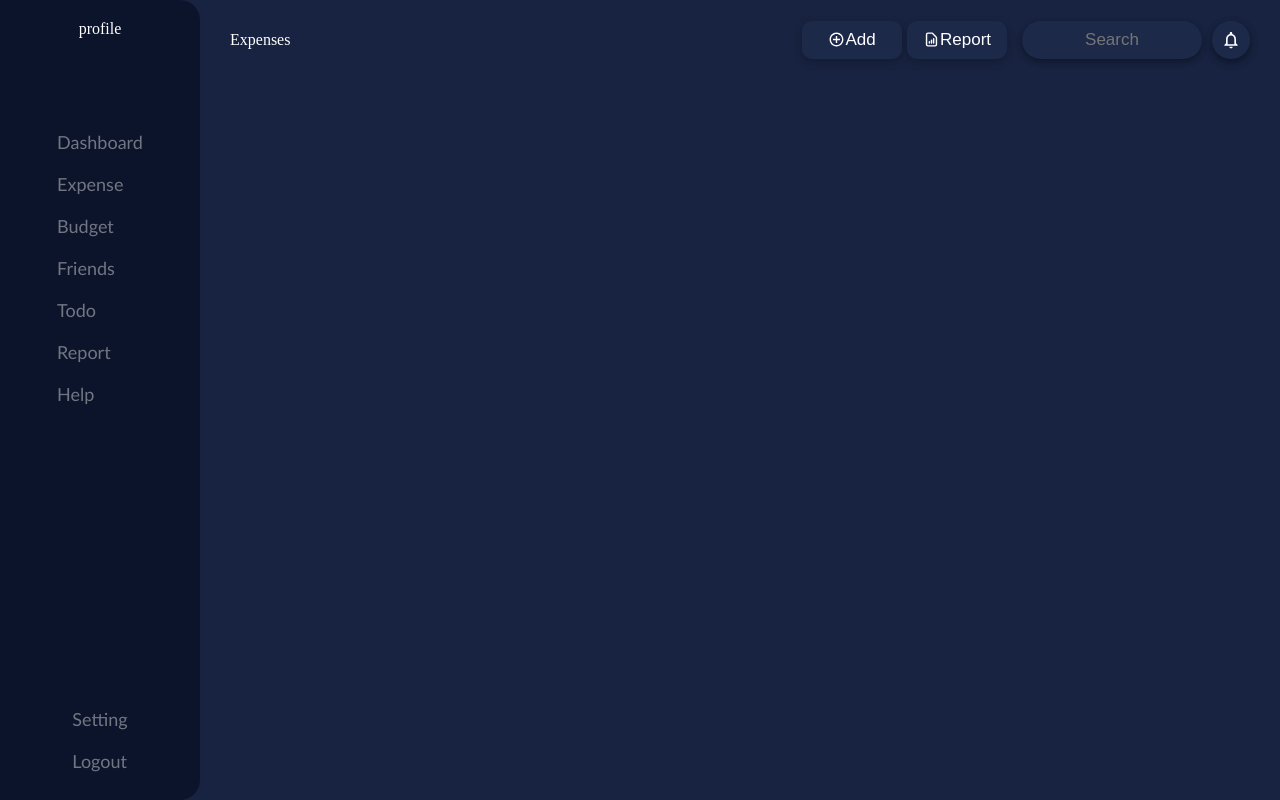
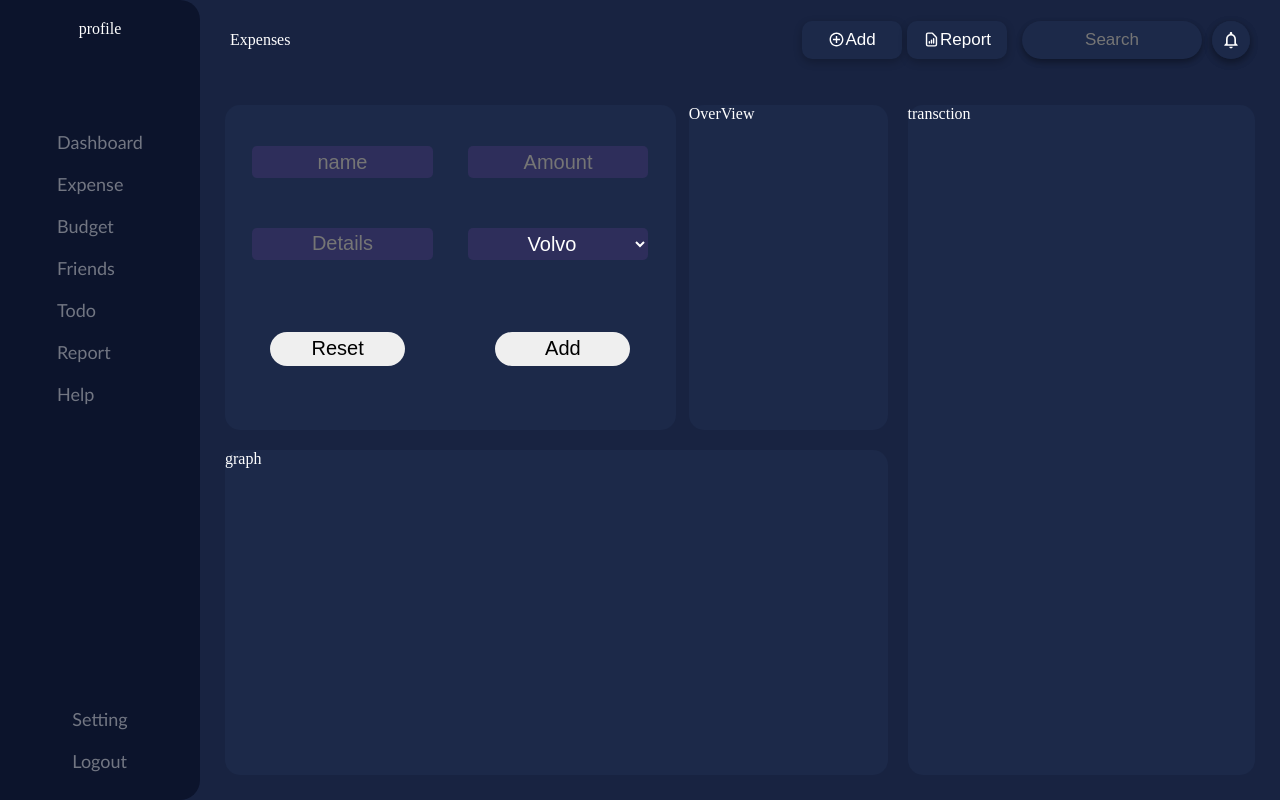
Before and after one commit to gitkrishnaa/expensetracer_with_login, a React (Create React App) app: page /Expense in a window 1280 px wide. Built offline with nearby package versions, Linux system fonts and the light colour scheme.

Commit message:
working on Expense page

```diff
--- a/src/Components/Search/Main.jsx
+++ b/src/Components/Search/Main.jsx
@@ -8,13 +8,11 @@ function Main() {
 //  console.log(input.current)
   const [serchicon,setSeachicon]=useState();
 
-const sizehandler=()=>{
-console.log("hello")
-}
+
 
   return (
     <div className={Styles.Main_div}>
-  <input ref={input} type="text"  placeholder={`Search`} onClick={sizehandler} onLoad={sizehandler}/>
+  <input ref={input} type="text"  placeholder={`Search`} />
 
     </div>
   )
--- a/src/Components/Search/Styles.module.css
+++ b/src/Components/Search/Styles.module.css
@@ -4,7 +4,7 @@
     justify-content: center;
 
 }
-input{
+.Main_div>input{
       background-color: var(--boxcolor);
     width: 90%;
     min-width: 100px;
--- /dev/null
+++ b/src/ExpensePageComponent/AdditemForm/Main.jsx
@@ -0,0 +1,30 @@
+import React from 'react'
+import Styles from "./Styles.module.css"
+function Main() {
+  return (
+    <div className={Styles.Main_div}>
+      <div className={Styles.div1}>
+      <div><input type="text" placeholder='name'/></div>
+      <div><input type="text" placeholder='Amount' /></div>
+      <div><input type="text" placeholder='Details' /></div>
+      <div><select name="cars" id="cars">
+  <option value="volvo">Volvo</option>
+  <option value="saab">Saab</option>
+  <option value="mercedes">Mercedes</option>
+  <option value="audi">Audi</option>
+</select>
+      </div>
+      </div>
+  {/* button */}
+
+        <div className={Styles.btn_div}>
+          <button>Reset</button>
+          <button>Add</button>
+        </div>
+
+
+    </div>
+  )
+}
+
+export default Main
--- /dev/null
+++ b/src/ExpensePageComponent/AdditemForm/Styles.module.css
@@ -0,0 +1,66 @@
+.Main_div {
+    /* background-color: aquamarine; */
+    display: flex;
+    flex-direction: column;
+    justify-content: center;
+    align-items: center;
+    width: 100%;
+    height: 100%;
+}
+
+.div1 {
+    /* background-color: blueviolet; */
+    justify-content: space-evenly;
+    display: flex;
+    align-items: end;
+    /* flex-direction: column; */
+    flex-wrap: wrap;
+    width: 100%;
+    height: 50%;
+}
+
+.div1>div {
+    /* background-color: aqua; */
+    /* display: block; */
+    width: 40%;
+    min-width: 150px;
+    height: 4vh;
+    margin: 1vh;
+
+}
+
+.div1>div>input,select {
+    color: white;
+    border: none;
+    width: 100%;
+    height: 100%;
+    border-radius: 5px;
+    text-align: center;
+    font-size: 20px;
+    background-color: rgba(68, 53, 114, 0.438);
+}
+
+.btn_div {
+    width: 100%;
+    height: 50%;
+    display: flex;
+    justify-content: space-around;
+    align-items: center;
+}
+
+.btn_div>button {
+    display: block;
+    width: 30%;
+    min-width: 70px;
+    height: 21%;
+    border-radius: 30px;
+    border: none;
+    font-size: 20px;
+    transition: 0.3s ease-in-out;
+
+}
+.btn_div>button:hover{
+    color: white;
+background-color: rgb(57, 0, 109);
+
+}
--- /dev/null
+++ b/src/ExpensePageComponent/CategoryGraph/Styles.module.css
@@ -0,0 +1,3 @@
+.Main_div{
+
+}
--- /dev/null
+++ b/src/ExpensePageComponent/Transaction/Styles.module.css
@@ -0,0 +1,3 @@
+.Main_div{
+
+}
--- /dev/null
+++ b/src/ExpensePageComponent/index.js
@@ -0,0 +1 @@
+export {default as AddItemForm} from "./AdditemForm/Main"
--- a/src/Pages/Expense/Main.jsx
+++ b/src/Pages/Expense/Main.jsx
@@ -1,13 +1,34 @@
-import React from 'react'
-import Styles from "./Styles.module.css"
-import { Top_nav } from '../../Components'
+import React from "react";
+import Styles from "./Styles.module.css";
+import { Top_nav } from "../../Components";
+import { AddItemForm } from "../../ExpensePageComponent";
+
 function Main() {
   return (
     <div className={Styles.Main_div}>
-   <Top_nav Page_name={"Expenses"}/>
+      <Top_nav Page_name={"Expenses"} />
+      {/* <AddItemForm/> */}
 
+      {/* form and graph */}
+      <div className={Styles.div}>
+        <div className={Styles.div1}>
+          {/* form and small graph */}
+          <div className={Styles.div1_1}>
+            <div className={Styles.input_form_div}><AddItemForm/></div>
+            {/* overview of left budget,total expeses, */}
+            <div className={Styles.OverView_div}>OverView</div>
+          </div>
+          <div className={Styles.div1_2}>
+            <div className={Styles.graph}>graph</div>
+          </div>
+        </div>
+        {/* transction */}
+        <div className={Styles.div2}>
+          <div className={Styles.transction_div}>transction</div>
+        </div>
+      </div>
     </div>
-  )
+  );
 }
 
-export default Main
+export default Main;
--- a/src/Pages/Expense/Styles.module.css
+++ b/src/Pages/Expense/Styles.module.css
@@ -1,3 +1,80 @@
 .Main_div{
+    width: 100%;
+    height: 100%;
+}
+.div{
+    width: 100%;
+    /* 80 is the size of top nav */
+    height: calc(100% - 80px);
+    /* background-color: aqua; */
+    display: flex;
+    justify-content: space-evenly;
+    align-items: center;
+    padding: 15px;
+
+
 
 }
+.div1{
+/* background-color: rgb(90, 176, 176); */
+width:65%;
+height: 100%;
+display: flex;
+justify-content: center;
+align-items: center;
+flex-direction: column;
+}
+.div1_1{
+/* background-color: blueviolet; */
+width: 100%;
+height: 50%;
+display: flex;
+justify-content: space-between;
+/* align-items: center; */
+padding: 10px;
+
+}
+.input_form_div{
+width: 68%;
+height: 100%;
+background-color: var(--boxcolor);
+border-radius: 15px;
+}
+.OverView_div{
+    width: 30%;
+    height: 100%;
+    background-color: var(--boxcolor);
+    border-radius: 15px;
+}
+.div1_2{
+/* background-color: aqua; */
+width: 100%;
+height: 50%;
+display: flex;
+justify-content: center;
+align-items: center;
+padding: 10px;
+
+}
+.graph{
+    width: 100%;
+    height: 100%;
+    background-color: var(--boxcolor);
+    border-radius: 15px;
+}
+.div2{
+  width: 35%;
+height: 100%;
+/* background-color: blue; */
+display: flex;
+/* align-items: center; */
+justify-content: center;
+padding:10px;
+}
+.transction_div{
+    width: 100%;
+    height: 100%;
+    background-color: rgb(55, 55, 129);
+    background-color: var(--boxcolor);
+    border-radius: 15px;
+}
```
Also changed, not shown: src/ExpensePageComponent/Transaction/Main.jsx (added, +12 -0 lines), src/ExpensePageComponent/CategoryGraph/Main.jsx (renamed from src/UI/format/Main.jsx).
